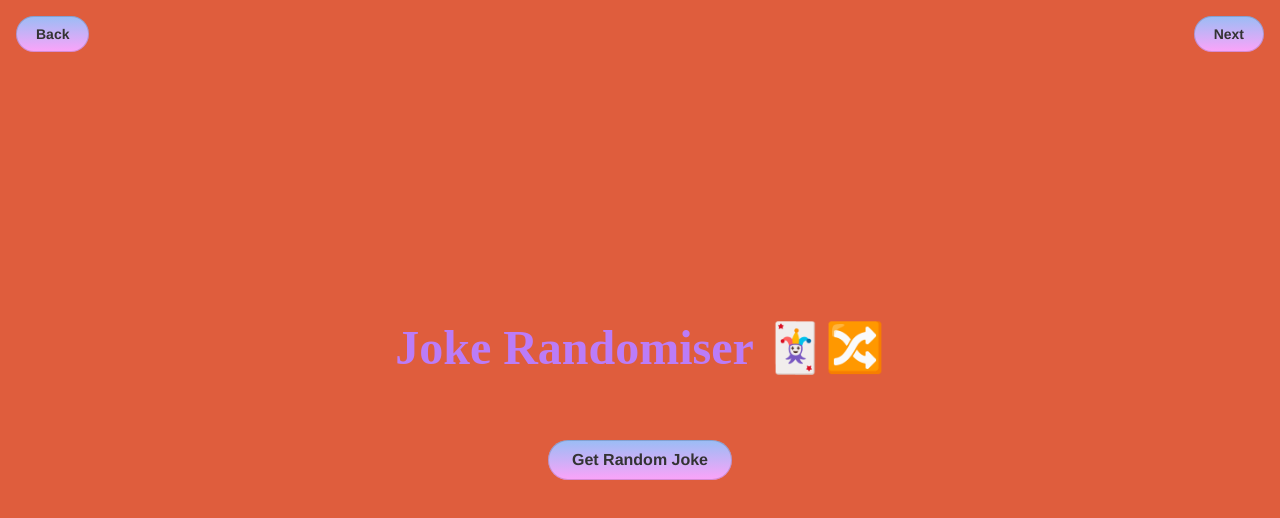
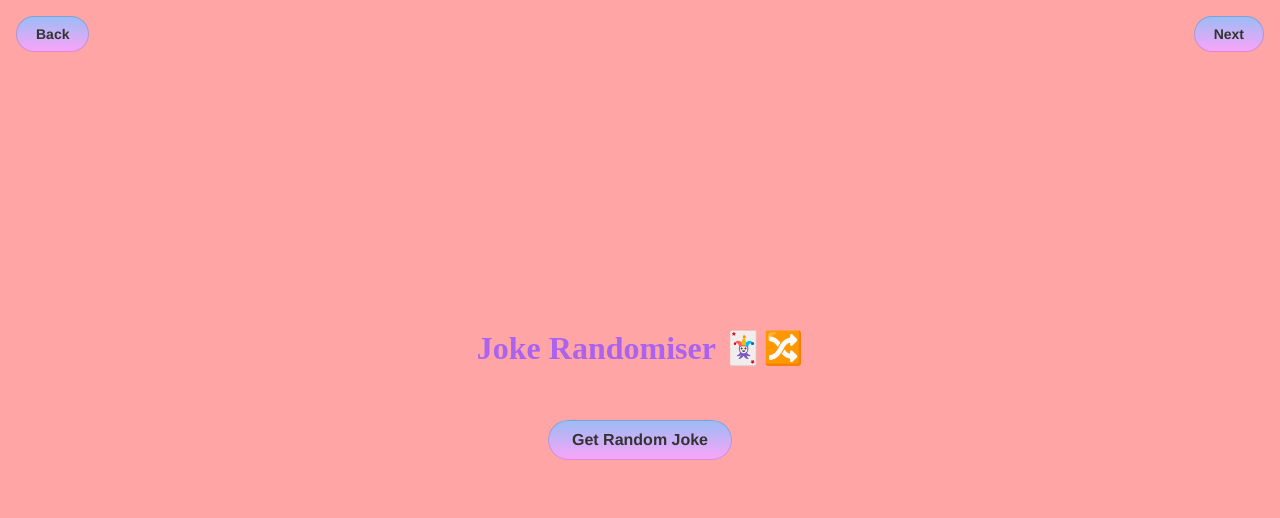
Before and after one commit to millipede-cpu/giggle-click, a React (Vite) app: page /joke-randomiser in a window 1280 px wide. Shown: the top 518 px of the page. Built offline with nearby package versions, Linux system fonts and the light colour scheme.

Commit message:
Decrease saturation of colours

```diff
--- a/src/JokeRandomiser.tsx
+++ b/src/JokeRandomiser.tsx
@@ -81,14 +81,14 @@ const PageStyle = styled.div`
   justify-content: center;
   align-items: center;
   flex-direction: column;
-  background: #df5d3d;
+  background:rgb(255 165 165);
   height: 100vh;
   width: 100%;
 `;
 
 const Title = styled.h1`
-  font-size: 3rem;
-  color: #bb7cf8;
+  font-size: 2rem;
+  color:rgb(170, 99, 240);
 `;
 
 const JokeBox = styled.p`
```
